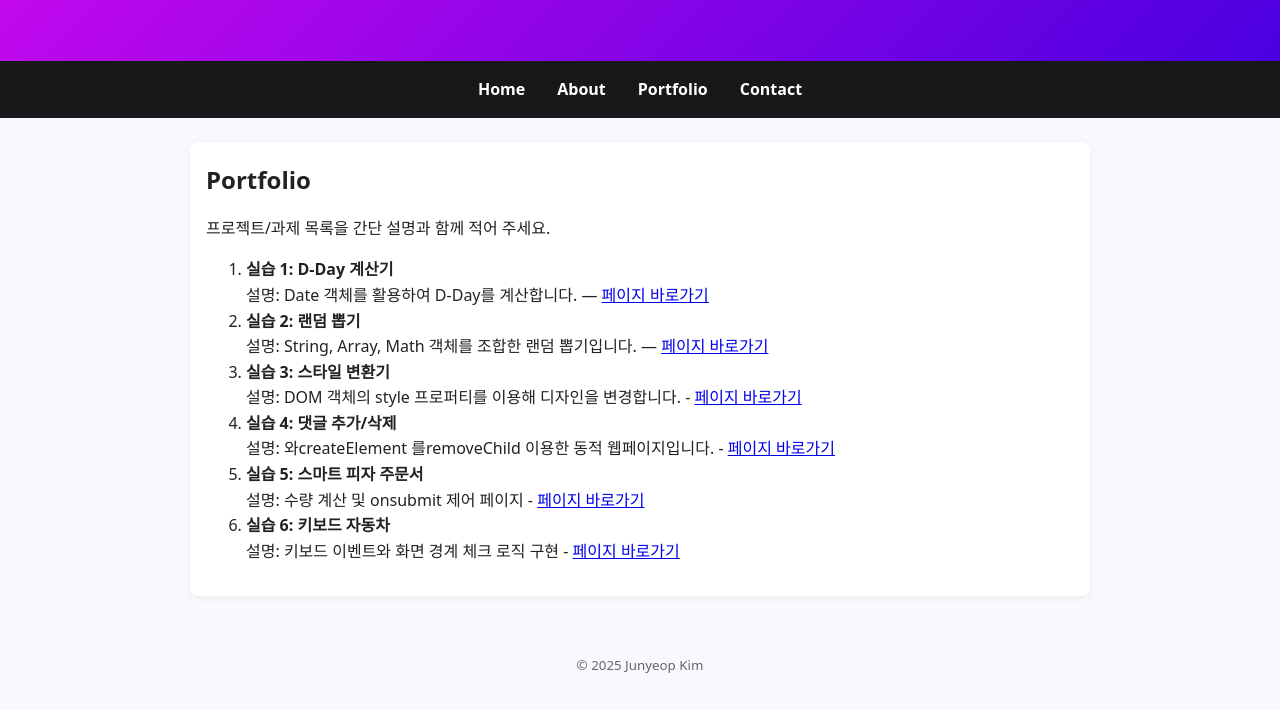
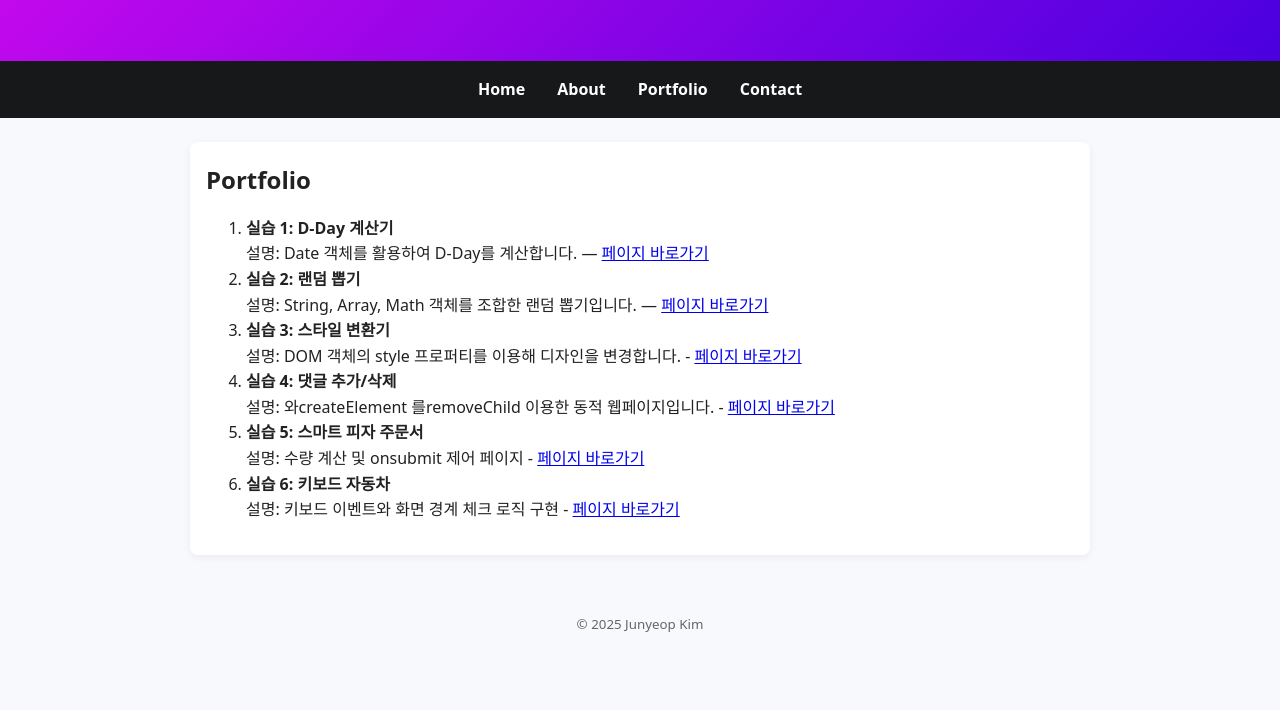
Before and after one commit to givenyeop/myhomepage_internet, a plain HTML site: page portfolio.html in a window 1280 px wide. Shown: the part 141-851 px from the top of the page. After the commit the page ends 809 px from the top, so only its background shows below. Drawn offline with Linux system fonts and the light colour scheme.

Commit message:
Add files via upload

```diff
--- a/portfolio.html
+++ b/portfolio.html
@@ -22,7 +22,7 @@
   <main class="container">
     <section>
       <h2>Portfolio</h2>
-      <p>프로젝트/과제 목록을 간단 설명과 함께 적어 주세요.</p>
+
       <ol>
         <li>
           <strong>실습 1: D-Day 계산기</strong><br>
```
